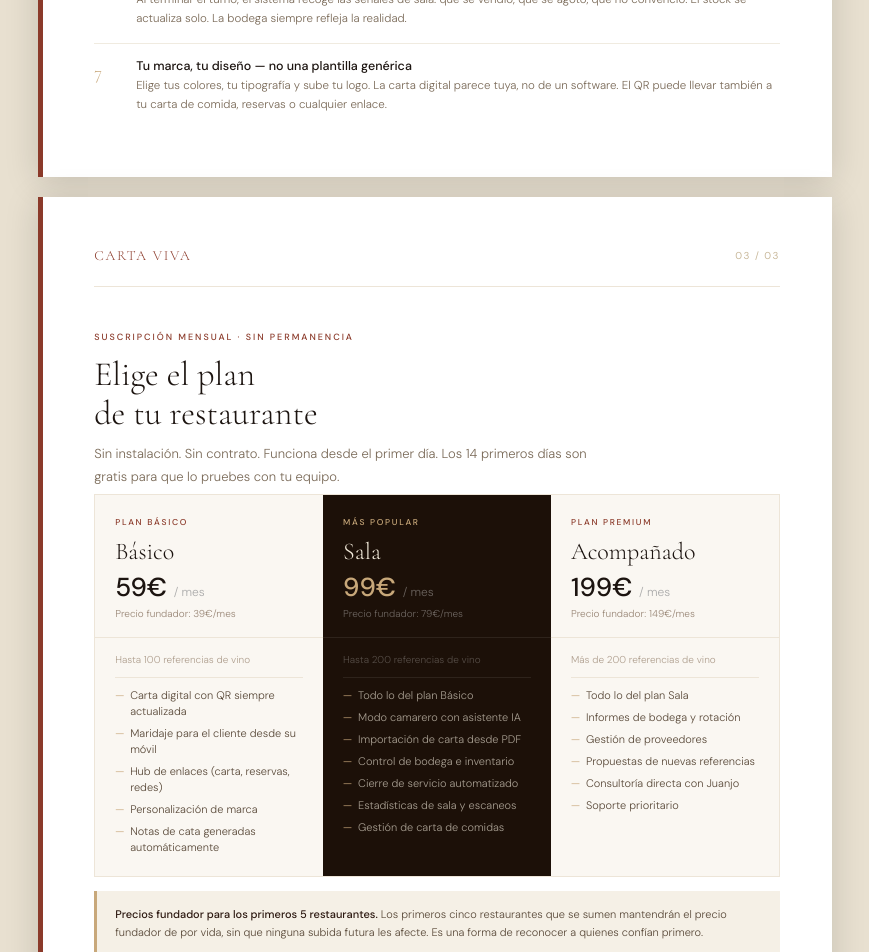
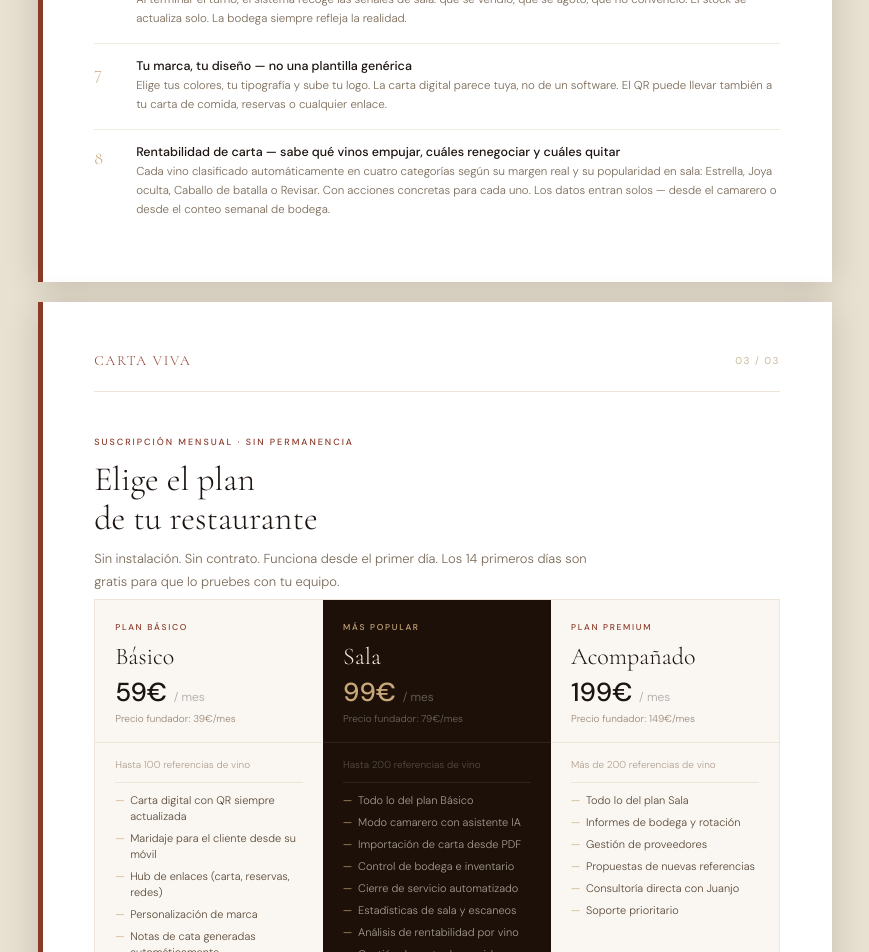
Before and after one commit to cataconjuanjo/kit-instagram-web, a Next.js app: page /dossier in a window 1280 px wide. Shown: the part 2400-3352 px from the top of the page, without its empty margins (205-1074 px from the left). Built offline with nearby package versions, Linux system fonts and the light colour scheme.

Commit message:
Dossier: añadir feature 8 Rentabilidad de carta + actualizar plan Sala
Co-Authored-By: Claude Sonnet 4.6 <noreply@anthropic.com>

```diff
--- a/app/dossier/page.js
+++ b/app/dossier/page.js
@@ -755,6 +755,13 @@ export default function Dossier() {
                   <p className="feat-desc">Elige tus colores, tu tipografía y sube tu logo. La carta digital parece tuya, no de un software. El QR puede llevar también a tu carta de comida, reservas o cualquier enlace.</p>
                 </div>
               </div>
+              <div className="feat">
+                <span className="feat-n">8</span>
+                <div>
+                  <p className="feat-title">Rentabilidad de carta — sabe qué vinos empujar, cuáles renegociar y cuáles quitar</p>
+                  <p className="feat-desc">Cada vino clasificado automáticamente en cuatro categorías según su margen real y su popularidad en sala: Estrella, Joya oculta, Caballo de batalla o Revisar. Con acciones concretas para cada uno. Los datos entran solos — desde el camarero o desde el conteo semanal de bodega.</p>
+                </div>
+              </div>
             </div>
           </div>
 
@@ -820,6 +827,7 @@ export default function Dossier() {
                     <li>Control de bodega e inventario</li>
                     <li>Cierre de servicio automatizado</li>
                     <li>Estadísticas de sala y escaneos</li>
+                    <li>Análisis de rentabilidad por vino</li>
                     <li>Gestión de carta de comidas</li>
                   </ul>
                 </div>
```
